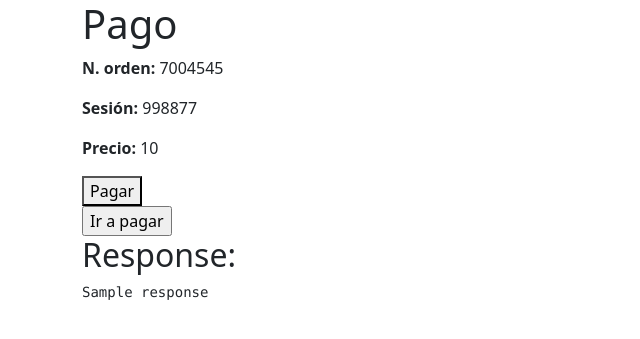
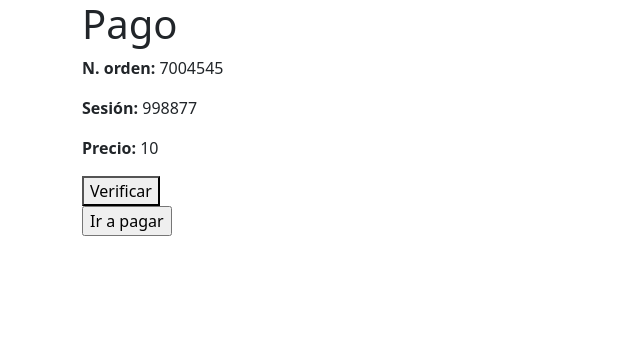
Before and after one commit to Darkussy/integracion, a Django app: template WebPay/templates/htmls/pagar.html in a window 1280 px wide. Shown: the top 339 px of the page, without its empty margins (0-640 px from the left). Run offline with Django 3.2, Linux system fonts and the light colour scheme; the template is opened without the code that fills it: most values are stand-ins (such as "Sample title", 1, 10 or a date in 2020).

Commit message:
cambios finales

```diff
--- a/WebPay/templates/htmls/pagar.html
+++ b/WebPay/templates/htmls/pagar.html
@@ -26,7 +26,7 @@
                 <input type="hidden" name="idSesion" value="998877">
                 <p><strong>Precio: </strong><span id="pesos">{{ precio }}</span></p>
                 <input type="hidden" name="monto" value="{{ precio }}">
-                <button type="submit">Pagar</button>
+                <button type="submit">Verificar</button>
             </form>
             {% if url and token %}
             <form method="post" action="{{ url }}">
@@ -37,10 +37,18 @@
             {% endif %}
 
 
+            <!--
             <div>
                 <h2>Response:</h2>
                 <pre>{{ response|safe }}</pre>
             </div>
+         -->
+
+            <div style="display: none;">
+                <h2>Response:</h2>
+                <pre>{{ response|safe }}</pre>
+            </div>
+
         </div>
 
     </div>
--- a/WebPay/views.py
+++ b/WebPay/views.py
@@ -37,7 +37,7 @@ def procesar_pago(request):
         'buy_order': buy_order,
     }
 
-    return render(request, 'htmls/Pagar.html', context)
+    return render(request, 'htmls/Webpay.html', context)
 
 def pago(request):
     buy_order = request.POST["ordenCompra"]
```
